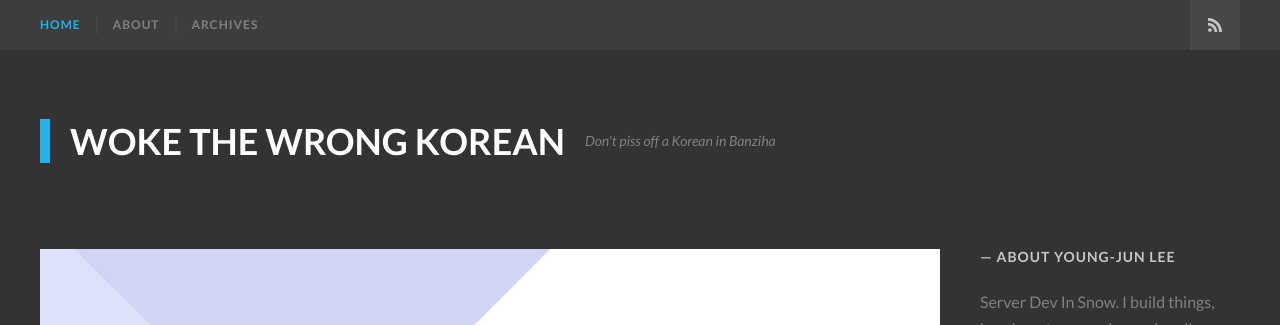
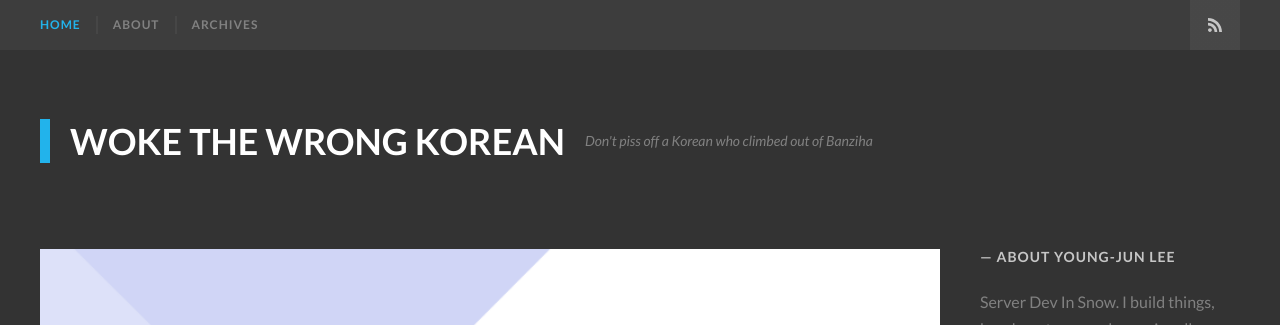
Before and after one commit to banziha104/banziha104.github.io, a Jekyll site: the page built from index.html, in a window 1280 px wide. Shown: the top 325 px of the page. Built offline with Jekyll 4.4.1, drawn with Linux system fonts in a browser that asks for light colours; the list of posts is cut into pages by our own code; part of the change alters nothing that is shown.

Commit message:
feature: 새단장을 시작

```diff
--- a/_config.yml
+++ b/_config.yml
@@ -2,10 +2,10 @@
 title: "Woke The Wrong Korean"
 
 # Tagline next to the site title
-tagline: "Don't piss off a Korean in Banziha"
+tagline: "Don't piss off a Korean who climbed out of Banziha"
 
 # A description of your site for social meta tag, search engines, and feed.xml
-description: "A Korean developer who turned noise complaints into case law. AI, Engineering, and a little bit of chaos."
+description: "Banziha — the half-underground apartment made famous by the film Parasite. A Korean dev climbed out of one, got tortured by an upstairs neighbor for 20 months, and decided to fight back. AI, Engineering, and a little bit of chaos."
 
 # The subpath of your site, e.g. /blog, for generating urls
 baseurl:
```
